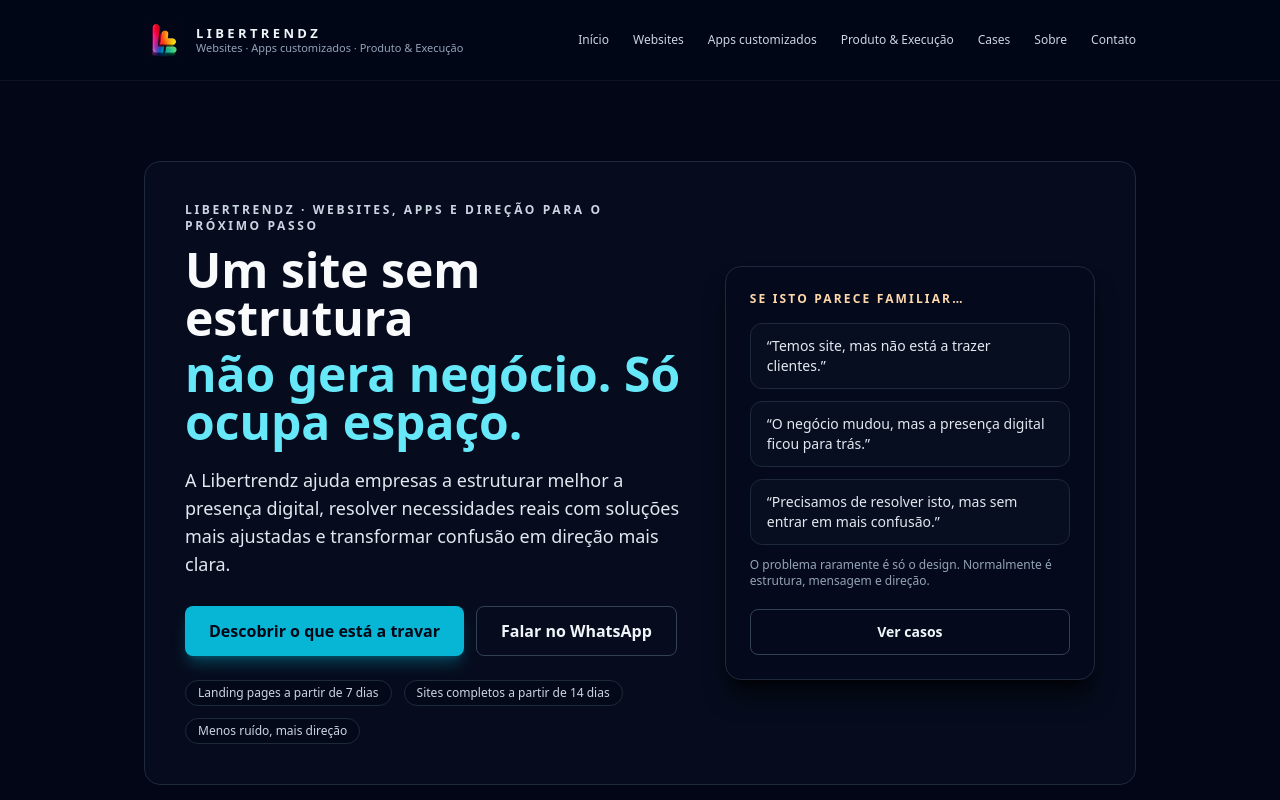
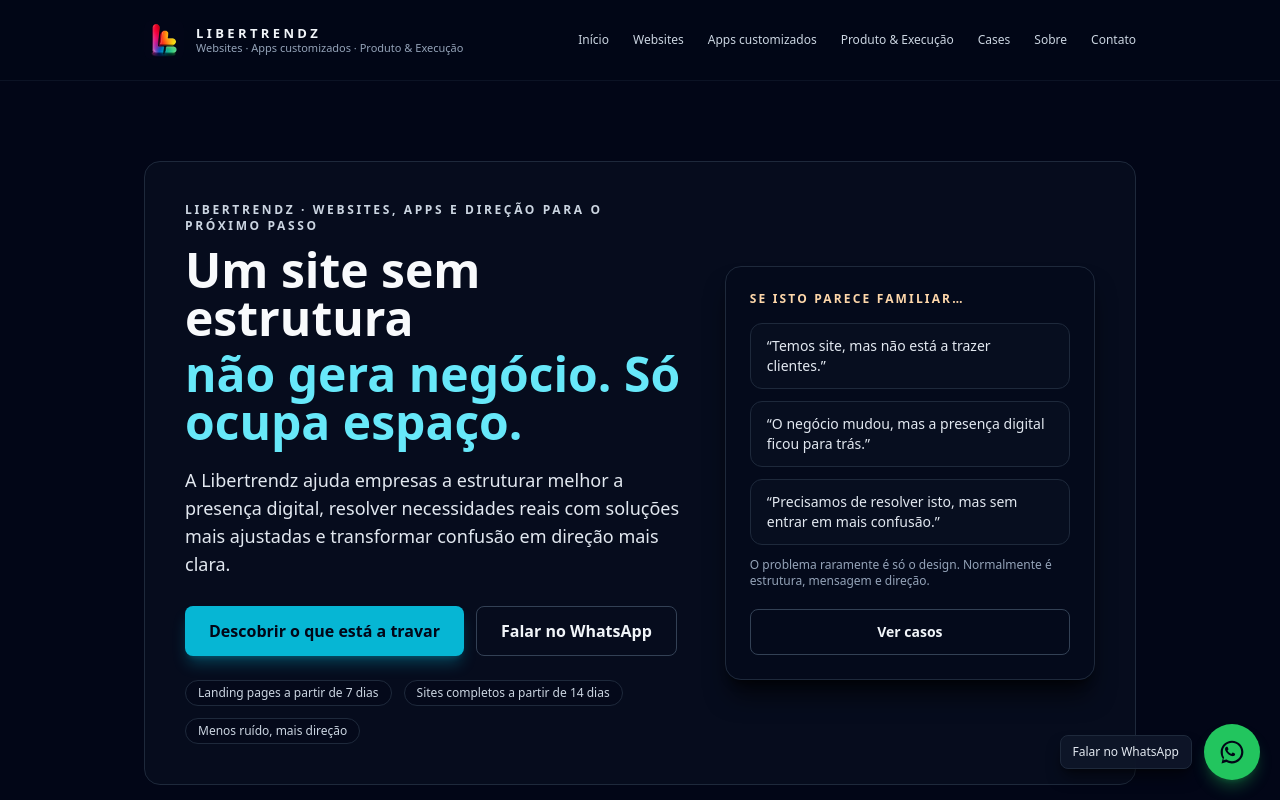
Before and after one commit to libertrendz/libertrendz-site, a Next.js app: page / in a window 1280 px wide. Shown: the top 800 px of the page. Built offline with nearby package versions, Linux system fonts and the light colour scheme.

Commit message:
Add WhatsAppFloat component to layout

```diff
--- a/app/layout.tsx
+++ b/app/layout.tsx
@@ -1,5 +1,6 @@
 // app/layout.tsx
 
+import WhatsAppFloat from "@/components/whatsapp-float";
 import type { Metadata, Viewport } from "next";
 import Image from "next/image";
 import "./globals.css";
@@ -202,6 +203,7 @@
             </div>
           </footer>
         </HideOnPaths>
+        <WhatsAppFloat />
       </body>
     </html>
   );
```
